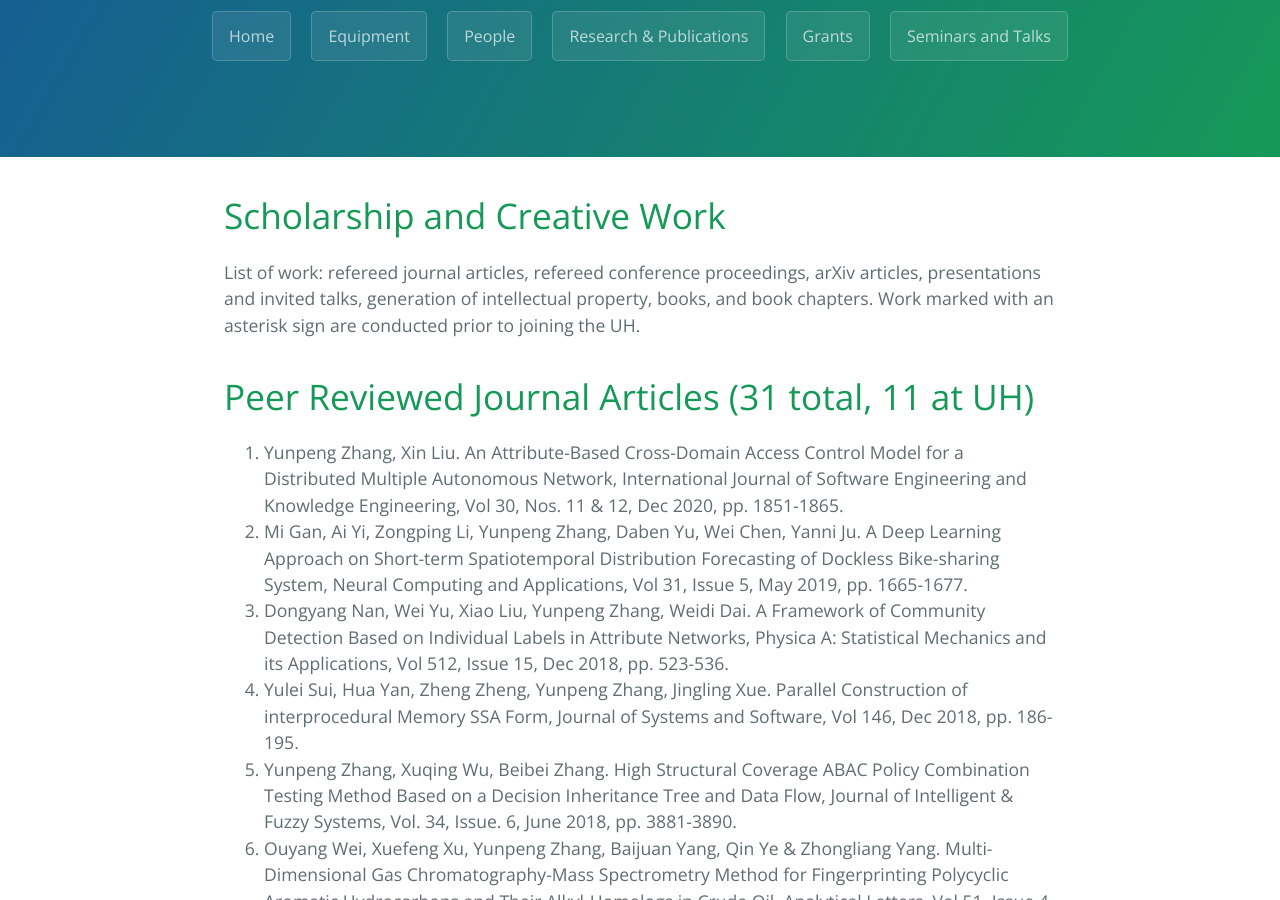
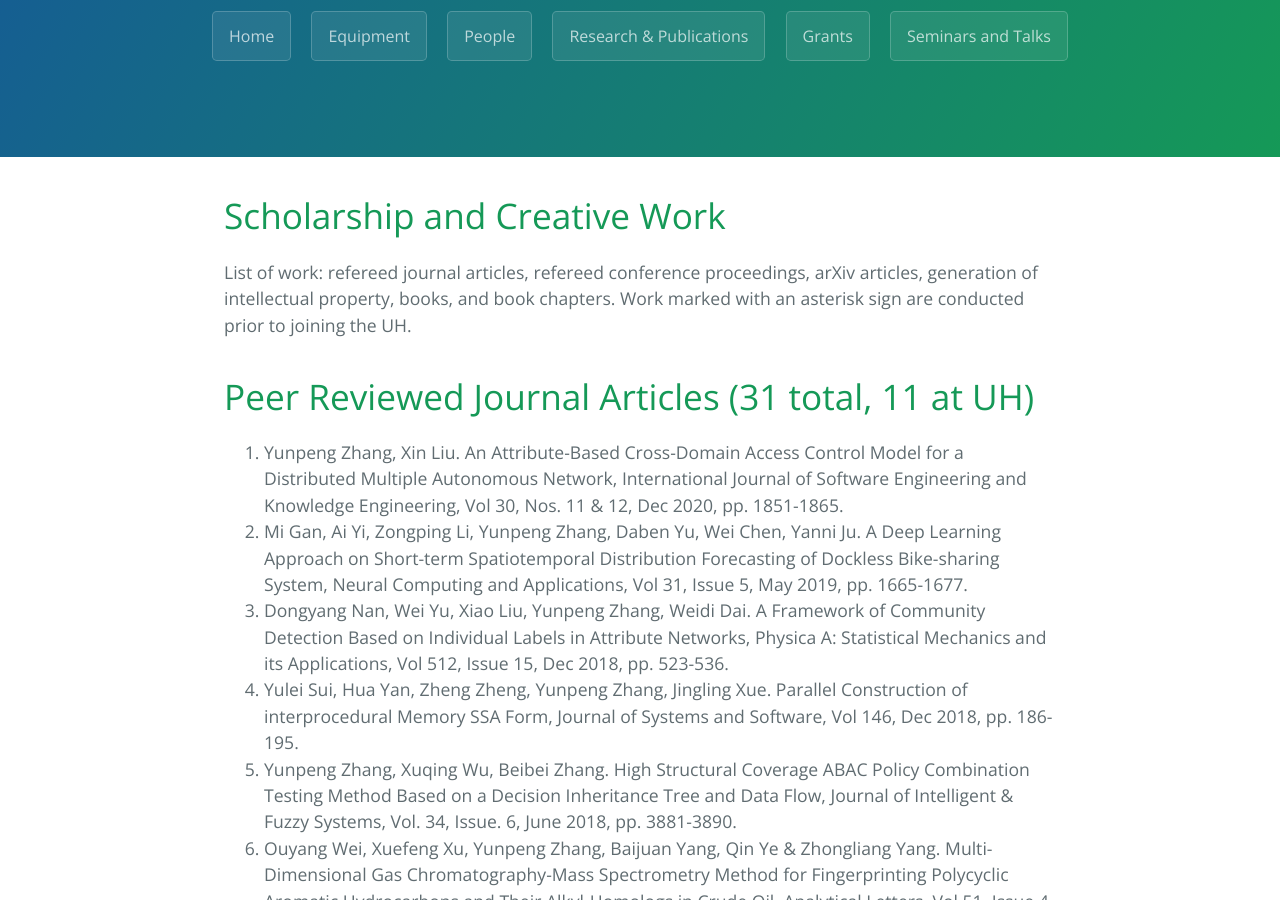
Before and after one commit to rohithreddydepa/Network-Software-and-System-Lab.github.io, a Jekyll site: the page built from index_3_Research_Activities.md, in a window 1280 px wide and 900 px high, scrolled down 304 px. Built offline with Jekyll 4.4.1, drawn with Linux system fonts in a browser that asks for light colours.

Commit message:
Update index_3_Research_Activities.md

```diff
--- a/index_3_Research_Activities.md
+++ b/index_3_Research_Activities.md
@@ -6,7 +6,7 @@ filename: index_3_Research_Activities
 
 # Scholarship and Creative Work
 
-List of work: refereed journal articles, refereed conference proceedings, arXiv articles, presentations and invited talks, generation of intellectual property, books, and book chapters.
+List of work: refereed journal articles, refereed conference proceedings, arXiv articles, generation of intellectual property, books, and book chapters.
 Work marked with an asterisk sign are conducted prior to joining the UH.
 
 # Peer Reviewed Journal Articles (31 total, 11 at UH)
```
